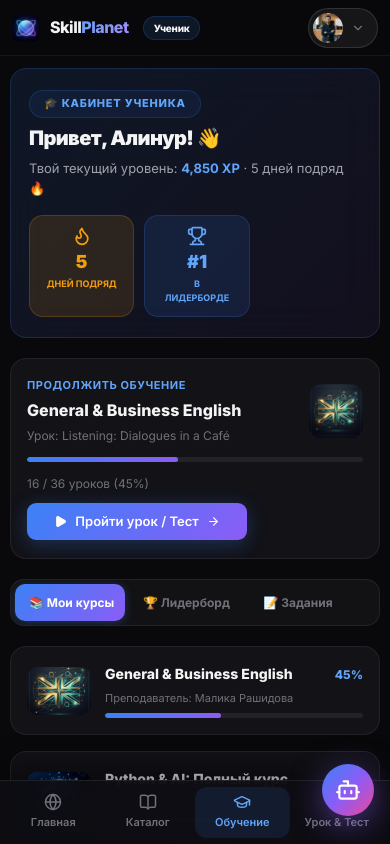
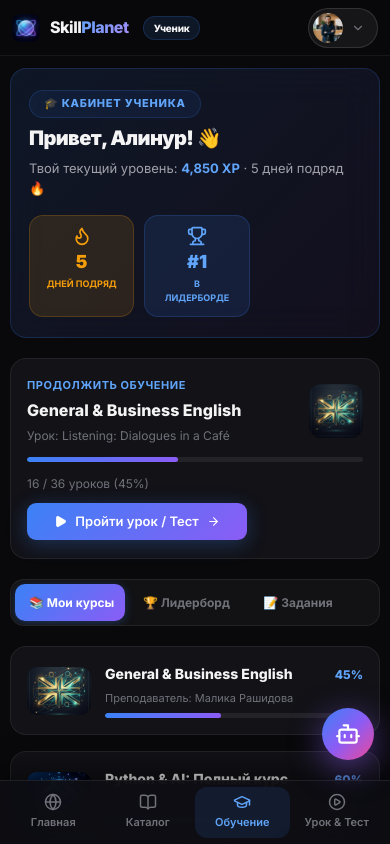
Before and after one commit to sadirov-dev/skill-planet, a React (Vite) app: page / in a window 390 px wide. Shown: the top 844 px of the page. Built offline with nearby package versions, Linux system fonts and the light colour scheme.

Commit message:
fix(ui): position AI widget button at 84px bottom on mobile to clear bottom navigation bar

```diff
--- a/src/index.css
+++ b/src/index.css
@@ -381,20 +381,20 @@ body.light .stripe { background:linear-gradient(90deg,transparent,rgba(0,0,0,.08
   transition: transform 0.2s, bottom 0.2s;
 }
 
-@media (max-width: 640px) {
+@media (max-width: 767px) {
   .ai-widget-trigger {
-    bottom: 28px !important;
+    bottom: 84px !important;
     right: 16px !important;
     width: 52px !important;
     height: 52px !important;
   }
   .ai-widget-window {
     position: fixed !important;
-    bottom: 16px !important;
+    bottom: 74px !important;
     right: 12px !important;
     left: 12px !important;
     width: auto !important;
-    height: calc(100vh - 75px) !important;
-    max-height: 640px !important;
+    height: calc(100vh - 135px) !important;
+    max-height: 600px !important;
   }
 }
```
